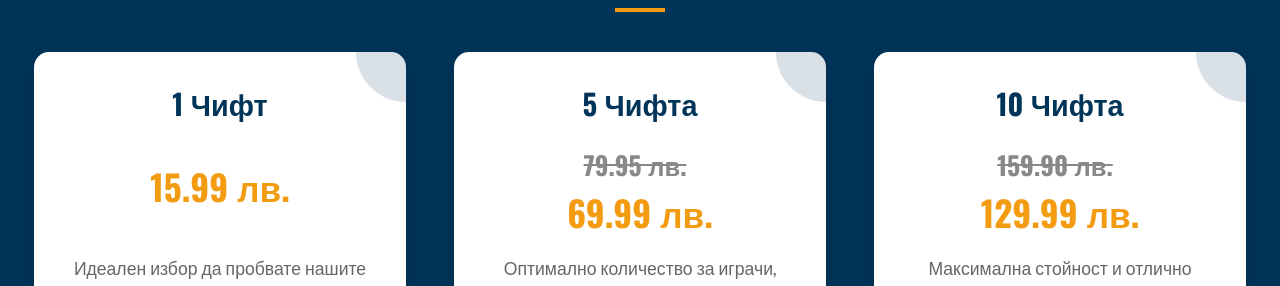
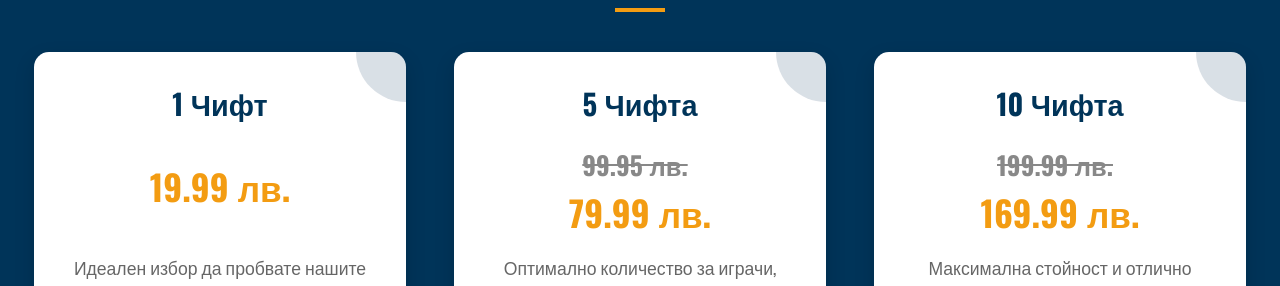
Before and after one commit to al-badarin/Grip-Socks-BecomePro-Website, a React (Vite) app in the folder grip-socks-becomepro/: page / in a window 1280 px wide. Shown: the part 1541-1827 px from the top of the page. Built offline with nearby package versions, Linux system fonts and the light colour scheme.

Commit message:
Update Pricing.jsx

```diff
--- a/grip-socks-becomepro/src/components/Pricing/Pricing.jsx
+++ b/grip-socks-becomepro/src/components/Pricing/Pricing.jsx
@@ -20,7 +20,7 @@ const Pricing = () => {
       <div className={styles.pricingContainer}>
         <div className={styles.pricingOption}>
           <h3 className={styles.pricingTitle}>1 Чифт</h3>
-          <p className={styles.price}>15.99 лв.</p>
+          <p className={styles.price}>19.99 лв.</p>
           <p className={styles.pricingDescription}>
             Идеален избор да пробвате нашите висококачествени Grip Socks и да
             усетите разликата.
@@ -30,10 +30,10 @@ const Pricing = () => {
           <h3 className={styles.pricingTitle}>5 Чифта</h3>
           <p className={styles.price}>
             <span className={styles.oldPrice}>
-              79.95 лв.
+              99.95 лв.
               <br />
             </span>
-            69.99 лв.
+            79.99 лв.
           </p>
           <p className={styles.pricingDescription}>
             Оптимално количество за играчи, които търсят надеждност и комфорт на
@@ -44,10 +44,10 @@ const Pricing = () => {
           <h3 className={styles.pricingTitle}>10 Чифта</h3>
           <p className={styles.price}>
             <span className={styles.oldPrice}>
-              159.90 лв.
+              199.99 лв.
               <br />
             </span>
-            129.99 лв.
+            169.99 лв.
           </p>
           <p className={styles.pricingDescription}>
             Максимална стойност и отлично качество на най-изгодна цена за
```
